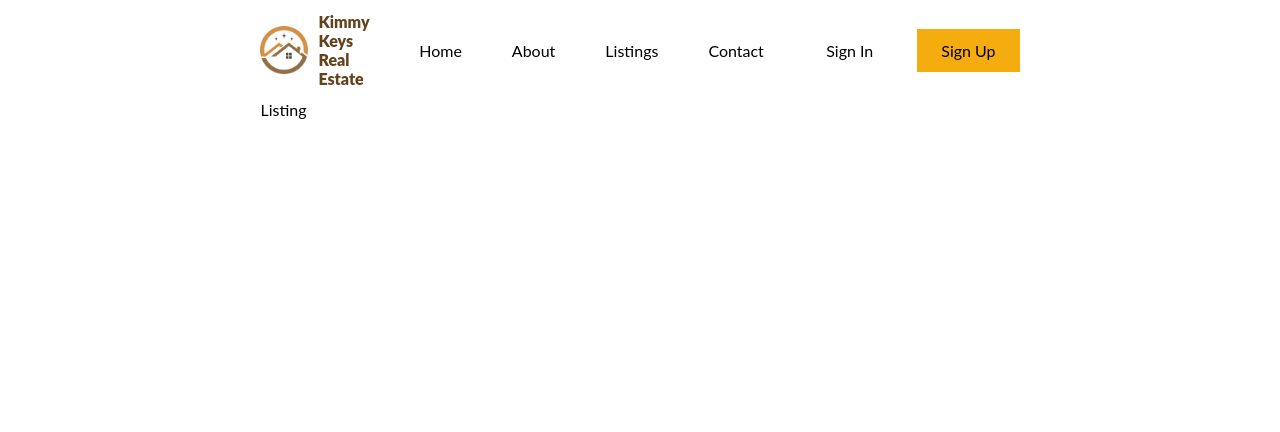
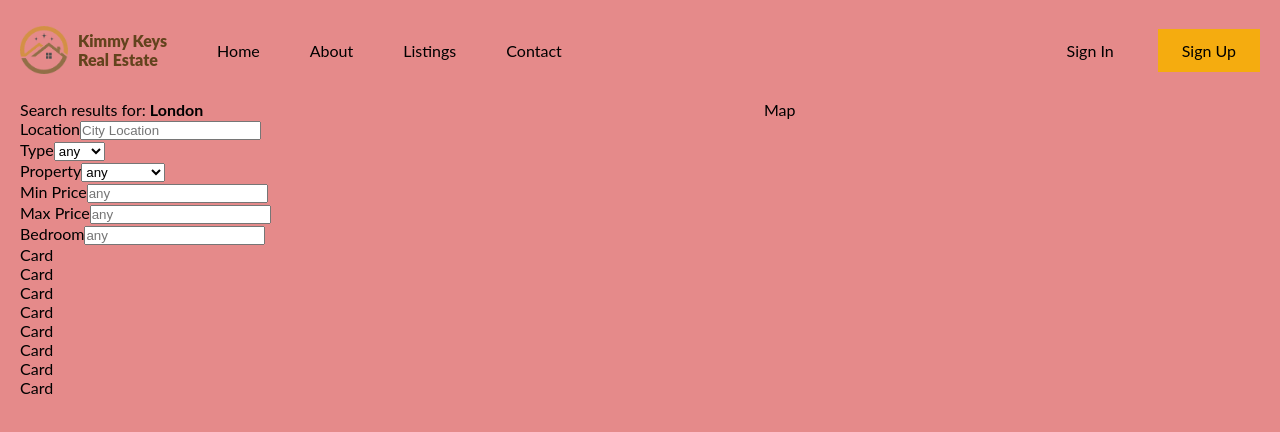
Before and after one commit to wanjikuKim-collab/real-estate-2024, a React (Vite) app: page /listing in a window 1280 px wide. Shown: the top 432 px of the page. Built offline with nearby package versions, Linux system fonts and the light colour scheme.

Commit message:
Filter form outline complete

```diff
--- a/src/App.jsx
+++ b/src/App.jsx
@@ -3,6 +3,11 @@
 import Listing from "./pages/Listing";
 import Layout from "./layout/layout";
 import Property from "./pages/Property"
+
+// Defines application routes using React Router v6.
+// - Layout component provides the overall application structure.
+// - Home, Listing, and Property pages are nested within the layout.
+// - The route "/:id" captures a dynamic parameter for the Property page.
 const router = createBrowserRouter([
   {
     path: "/",
@@ -24,6 +29,7 @@
   },
 ]);
 function App() {
+   //App component renders RouterProvider with the defined router object
   return <RouterProvider router={router} />;
 }
 
--- /dev/null
+++ b/src/components/Card.jsx
@@ -0,0 +1,9 @@
+import './card.scss'
+
+function Card(){
+  return (
+    <div className='card'>Card</div>
+  )
+}
+
+export default Card
--- /dev/null
+++ b/src/components/Filter.jsx
@@ -0,0 +1,72 @@
+import "./filter.scss";
+
+function Filter() {
+  return (
+    <div className="filter">
+      <hi>
+        Search results for: <b>London</b>
+      </hi>
+      <div className="top">
+        <div className="item">
+          <label htmlFor="location">Location</label>
+          <input
+            type="text"
+            id="location"
+            name="location"
+            placeholder="City Location"
+          />
+        </div>
+      </div>
+
+      <div className="bottom">
+        <div className="item">
+          <label htmlFor="type">Type</label>
+          <select name="type" id="type">
+            <option value="">any</option>
+            <option value="buy">Buy</option>
+            <option value="rent">Rent</option>
+          </select>
+        </div>
+        <div className="item">
+          <label htmlFor="property">Property</label>
+          <select name="property" id="property">
+          <option value="">any</option>
+            <option value="apartment">Apartment</option>
+            <option value="condo">Condo</option>
+            <option value="land">Land</option>
+            <option value="house">House</option>
+          </select>
+        </div>
+        <div className="item">
+          <label htmlFor="minPrice">Min Price</label>
+          <input
+            type="number"
+            id="minPrice"
+            name="minPrice"
+            placeholder="any"
+          />
+        </div>
+        <div className="item">
+          <label htmlFor="maxPrice">Max Price</label>
+          <input
+            type="text"
+            id="maxPrice"
+            name="maxPrice"
+            placeholder="any"
+          />
+        </div>
+        <div className="item">
+          <label htmlFor="bedroom">Bedroom</label>
+          <input
+            type="text"
+            id="bedroom"
+            name="bedroom"
+            placeholder="any"
+          />
+        </div>
+      </div>
+    </div>
+  );
+}
+
+export default Filter;
--- a/src/layout/layout.jsx
+++ b/src/layout/layout.jsx
@@ -5,16 +5,12 @@
 function Layout() {
   return (
     <div className="layout">
-      <>
-        <div className="layout">
-          <div className="navbar">
-            <Navbar/>
-          </div>
-          <div className="content">
-            <Outlet/>
-          </div>
-        </div>
-      </>
+      <div className="navbar">
+        <Navbar />
+      </div>
+      <div className="content">
+        <Outlet />
+      </div>
     </div>
   );
 }
--- a/src/layout/layout.scss
+++ b/src/layout/layout.scss
@@ -16,17 +16,17 @@
      — in viewports above that width, the body remains at 1200px
      and centers itself in the available space.*/
   @include lg {
-    // background-color: rgb(229, 138, 138);
+    background-color: rgb(229, 138, 138);
     max-width: 1280px;
   }
 
   @include md {
-    // background-color: rgb(189, 243, 135);
+    background-color: rgb(189, 243, 135);
     max-width: 768px;
   }
 
   @include sm {
-    // background-color: rgb(118, 238, 238);
+    background-color: rgb(118, 238, 238);
     max-width: 360px;
   }
   .content {
--- a/src/main.jsx
+++ b/src/main.jsx
@@ -2,8 +2,6 @@
 import ReactDOM from 'react-dom/client'
 import App from './App.jsx'
 import './index.scss'
-import Home from './pages/Home.jsx'
-
 
 ReactDOM.createRoot(document.getElementById('root')).render(
   <React.StrictMode>
--- a/src/pages/Listing.jsx
+++ b/src/pages/Listing.jsx
@@ -1,7 +1,24 @@
+import Card from "../components/Card";
+import Filter from "../components/Filter";
+import { listData } from "../lib/dummydata";
 import "./listing.scss";
 
 function Listing() {
-  return <div className="listing">Listing</div>;
+  let data = listData;
+
+  return <div className="listing">
+    <div className="listingContainer">
+      <div className="wrapper">
+        <Filter/>
+        {
+          data.map(item =>(
+            <Card key={item.id} item={item}/>
+          ))
+        }
+      </div>
+    </div>
+    <div className="mapContainer">Map</div>
+  </div>;
 }
 
 export default Listing;
--- a/src/pages/listing.scss
+++ b/src/pages/listing.scss
@@ -0,0 +1,15 @@
+.listing {
+  display: flex;
+  height: 100%;
+
+  .listingContainer {
+    flex: 3;
+
+    .wrapper{
+        padding-right: 50px;
+    }
+  }
+  .mapContainer {
+    flex: 2;
+  }
+}
```
Also changed, not shown: src/components/card.scss (added), src/components/filter.scss (added).
